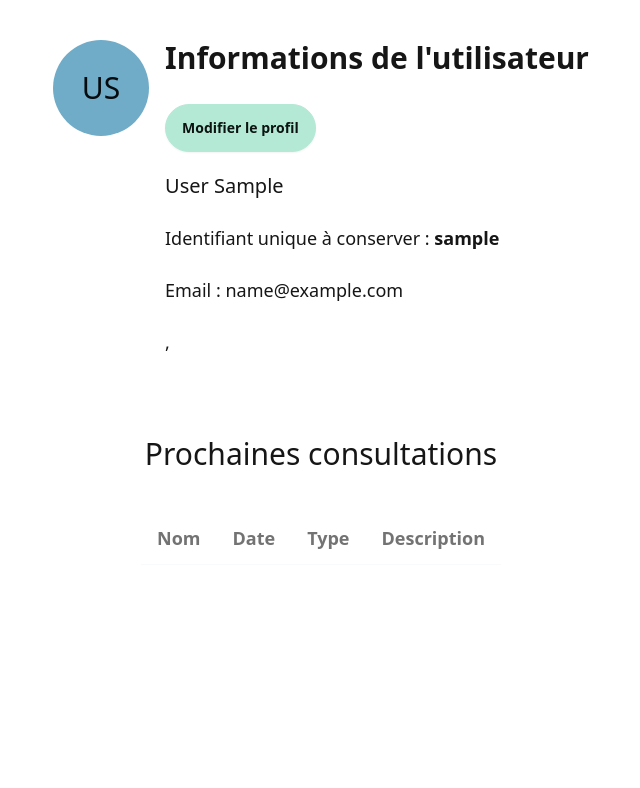
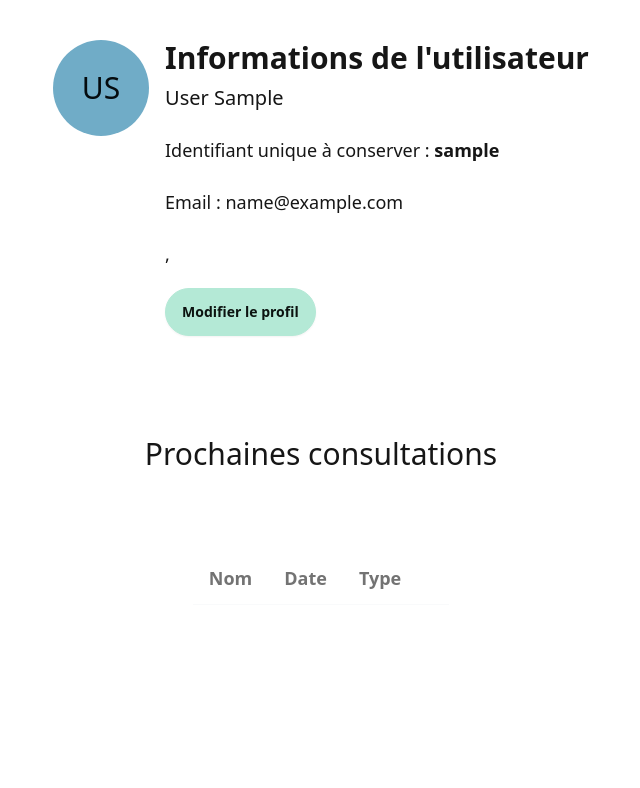
Before and after one commit to raphaeltournafond/engage-sante, a Django app: page /patients/1/ in a window 1280 px wide. Shown: the part 64-852 px from the top of the page, without its empty margins (319-959 px from the left). Run offline with Django 5.2, Linux system fonts and the light colour scheme; the visitor is signed in with stand-in values (Sample User, id 1); data comes from the database, SQL or seed files in the repository; data that the repository does not hold is empty; style sheets or scripts are compiled from the project's sources.

Commit message:
style: position

```diff
--- a/patients/templates/patients/info.html
+++ b/patients/templates/patients/info.html
@@ -17,9 +17,6 @@
         </div>
         <div>
           <h1 class="text-3xl font-bold mb-2">Informations de l'utilisateur</h1>
-          {% if user.is_staff %}
-            <a class="btn btn-accent my-5" href="{% url 'update_utilisateur' utilisateur.id %}">Modifier le profil</a>
-          {% endif %}
           <p class="text-xl">{{ utilisateur.last_name }} {{ utilisateur.first_name }}</p>
           <br />
           <p class="text-lg">
@@ -31,6 +28,9 @@
           <p class="text-lg">
             {{ utilisateur.rue }},<br /> {{ utilisateur.cp }} {{ utilisateur.ville }}
           </p>
+          {% if user.is_staff %}
+            <a class="btn btn-accent my-5" href="{% url 'update_utilisateur' utilisateur.id %}">Modifier le profil</a>
+          {% endif %}
         </div>
       </div>
 
@@ -38,14 +38,14 @@
 
       <div class="flex flex-col justify-center items-center">
         <h2 class="text-3xl my-10">Prochaines consultations</h2>
-        <div class="overflow-x-auto">
+        <div class="overflow-x-auto p-10">
           <table class="table">
             <thead>
               <tr>
                 <th class="text-lg">Nom</th>
                 <th class="text-lg">Date</th>
                 <th class="text-lg">Type</th>
-                <th class="text-lg">Description</th>
+                <th></th>
               </tr>
             </thead>
             <tbody>
```
